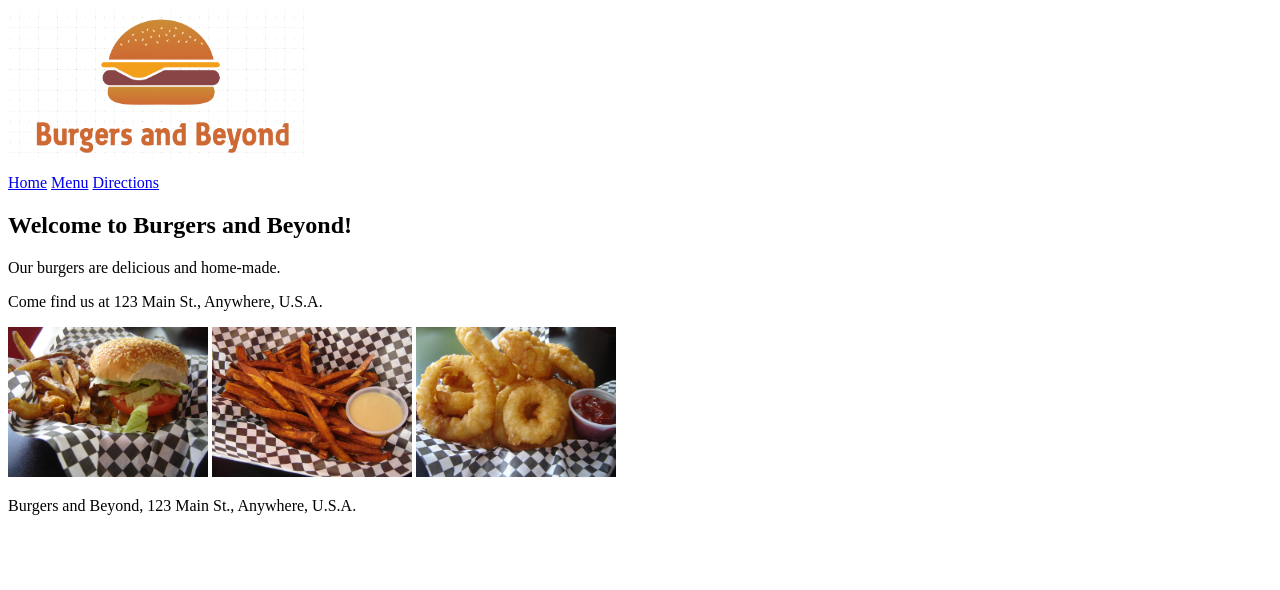
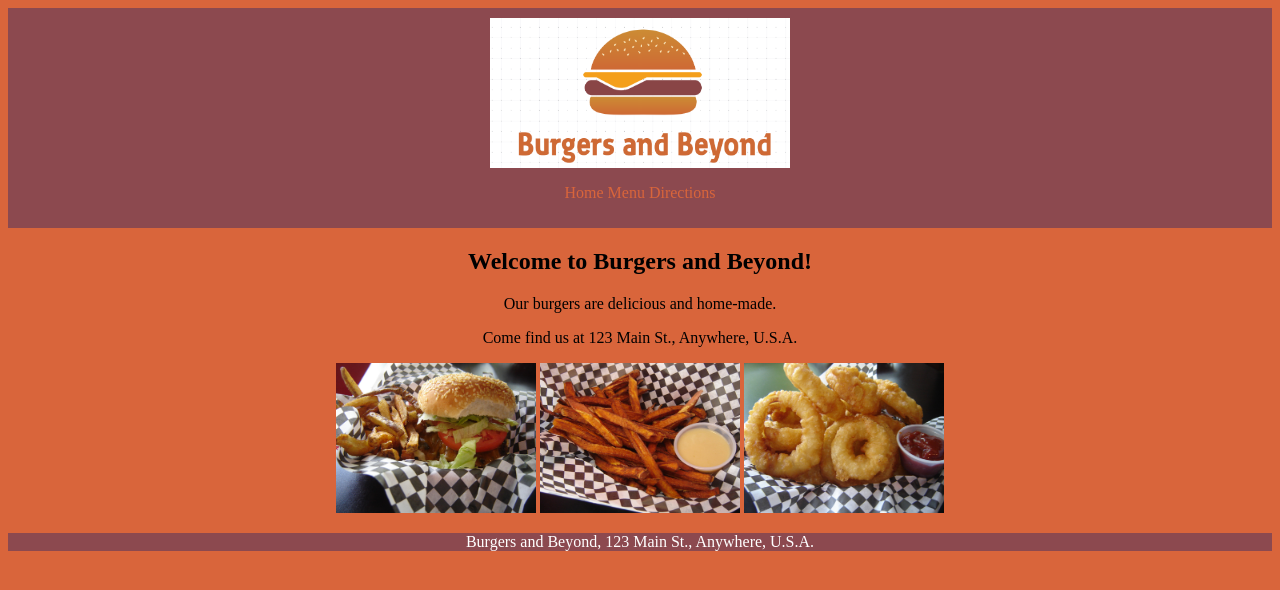
Before and after one commit to pemerson01109/lab4, a plain HTML site: page index.html in a window 1280 px wide. Drawn offline with Linux system fonts and the light colour scheme.

Commit message:
step 7 complete

```diff
--- a/index.html
+++ b/index.html
@@ -1,3 +1,7 @@
+<head>
+  <title>Lab 4</title>
+  <link href="style.css" rel="stylesheet" type="text/css" />
+</head>
 <header>
   <nav>
     <img src="Burgers_Logo.png" width="300" height="150">
--- /dev/null
+++ b/style.css
@@ -0,0 +1,32 @@
+body {
+  background-color: #D9653B;
+  color: black;
+  text-align: center;
+}
+
+main {
+   background-color: #D9653B;
+}
+
+header, footer {
+  background-color: #8C494F;
+  color: white;
+}
+
+nav {
+  padding: 10px;
+  background-color: #8C494F;
+  }
+nav a {
+  color: #D9653B;
+  text-decoration: none;
+}
+nav a:hover {
+  background-color: #F2921D;
+  color: white;
+  font-size: larger;
+  font-style: bold;
+  padding: 5px;
+  text-decoration: none;
+
+}
```
